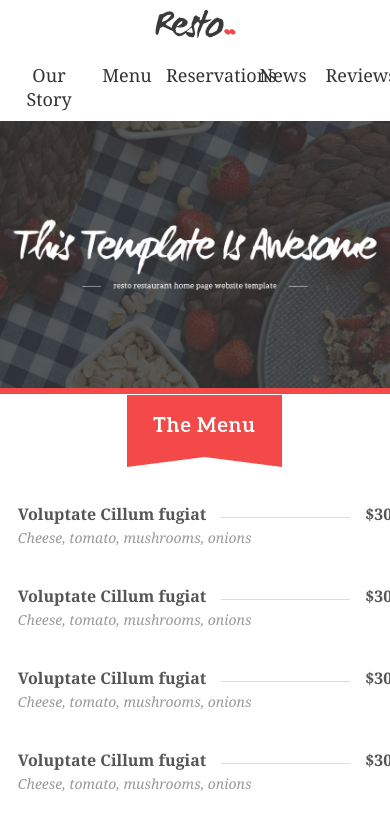
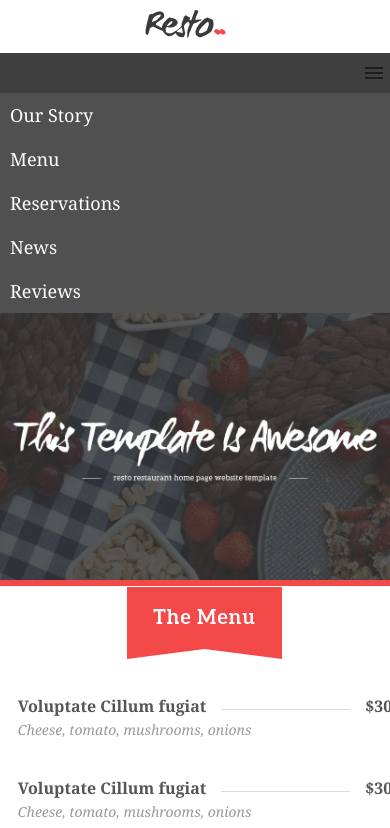
Before and after one commit to paulo-hst/responsive-design, a plain HTML site: page index.html in a window 390 px wide. Shown: the top 828 px of the page. Drawn offline with nearby package versions, Linux system fonts and the light colour scheme.

Commit message:
added menu

```diff
--- a/index.html
+++ b/index.html
@@ -1,6 +1,6 @@
 <!DOCTYPE html>
 
-<html>
+<html lang="pt-br">
 
     <head>
         <title>Resto</title>
@@ -13,8 +13,9 @@
             <div class="wrapper">
                 <h1 class="logo">Resto</h1>
                 <nav>
+                    <a class="burger-nav"></a>
                     <h2>Main Navigation</h2>
-                    <ul>
+                    <ul class="teste">
                         <li><a href="">Our Story</a></li>
                         <li><a href="">Menu</a></li>
                         <li><a href="">Reservations</a></li>
@@ -139,4 +140,7 @@
 
     </body>
 
+    <script src="http://code.jquery.com/jquery-1.11.3.min.js"></script>
+    <script src="script.js"></script>
+
 </html>
--- a/style.css
+++ b/style.css
@@ -219,6 +219,41 @@ footer a{
 /* Mobiles */
 @media screen and (max-width: 480px){
 
+    .burger-nav{
+        display: block;
+        height: 40px;
+        width: 100%;
+        background: url(images/menu_icon.svg) no-repeat 98% center;
+        background-color: #404040;
+        cursor: pointer;
+    }
+
+    header .wrapper{
+        width: 100%;
+        padding: 0;
+    }
+    header nav ul{
+        overflow: hidden;
+        background-color: #505050;
+        // height: 0;
+    }
+    header nav ul.open{
+        height: auto;
+    }
+    header nav ul li{
+        float: none;
+        text-align: left;
+        width: 100%;
+        margin: 0;
+    }
+    header nav ul li a {
+        color: #ffffff;
+        padding: 10px;
+        border-bottom: 1px solido #404040;
+        display: block;
+        margin: 0;
+    }
+
     #featured li{
         width: 90%;
         margin: 20px 5%;
```
Also changed, not shown: images/menu_icon.svg (added), script.js (added).
